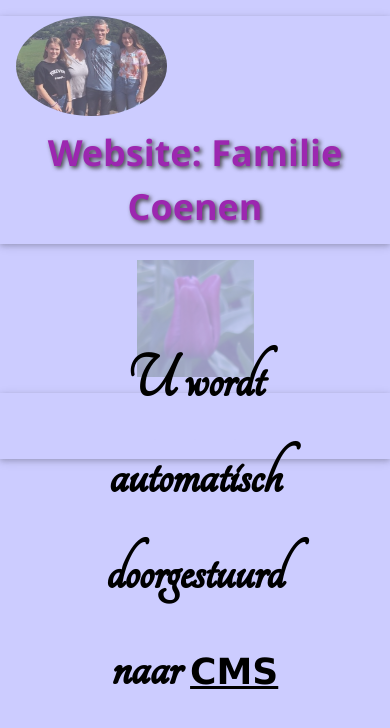
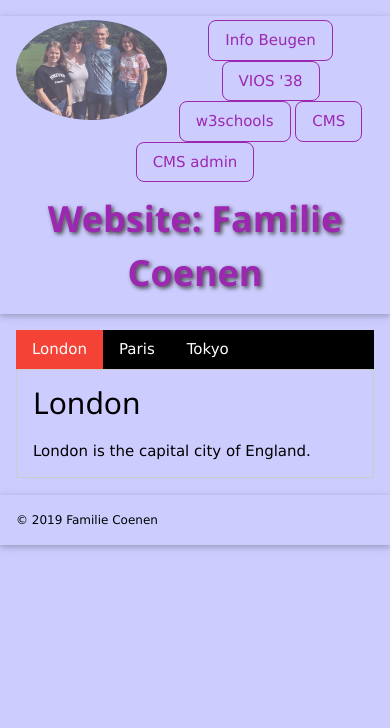
Before and after one commit to harmcoenen/website, a PHP site: page / in a window 390 px wide. Shown: the top 728 px of the page. Run offline with PHP 8.4, Linux system fonts and the light colour scheme.

Commit message:
New mechanism for responsive tabs

```diff
--- a/public/www/index.html
+++ b/public/www/index.html
@@ -19,32 +19,65 @@
 
     <body class="w3-pale-purple">
 
-        <header class="w3-container w3-card w3-center w3-pale-purple w3-text-purple w3-margin-top w3-margin-bottom">
-            <a href="http://www.familiecoenen.nl">
-                <img class="w3-left w3-circle" src="images/titelfoto.jpg" alt="Family Picture" width="151" height="100" style="opacity:0.7" onmouseover="this.style.opacity=1" onmouseout="this.style.opacity=0.7">
-            </a>
-            <h1 class="w3-right" style="text-shadow:2px 2px 4px #444">
-                <b>Website: Familie Coenen</b>
-            </h1>
+        <header class="w3-container w3-card w3-center w3-pale-purple w3-text-purple w3-margin-top w3-margin-bottom w3-padding-4">
+            <a href="http://www.familiecoenen.nl"><img class="w3-left w3-circle" src="images/titelfoto.jpg" alt="Family Picture" width="151" height="100" style="opacity:0.7" onmouseover="this.style.opacity=1" onmouseout="this.style.opacity=0.7"></a>
+            <a href="https://beugen.info"><button class="w3-btn w3-border w3-border-purple w3-round-large">Info Beugen</button></a>
+            <a href="http://www.vios38.nl"><button class="w3-btn w3-border w3-border-purple w3-round-large">VIOS '38 </button></a>
+            <a href="http://www.w3schools.com"><button class="w3-btn w3-border w3-border-purple w3-round-large">w3schools </button></a>
+            <a href="http://www.familiecoenen.nl/cms"><button class="w3-btn w3-border w3-border-purple w3-round-large">CMS </button></a>
+            <a href="http://www.familiecoenen.nl/cms/administrator"><button class="w3-btn w3-border w3-border-purple w3-round-large">CMS admin</button></a>
+            <a href="http://www.familiecoenen.nl"><h1 class="w3-right" style="text-shadow:2px 2px 4px #444"><b>Website: Familie Coenen</b></h1></a>
         </header>
 
-        <div class="w3-display-container w3-center">
-            <img class="w3-opacity-max" src="images/favicon.jpg" alt="Family Picture" style="width:30%">
-            <p class="w3-padding w3-display-topmiddle w3-tangerine w3-jumbo">
-                <b>U wordt automatisch doorgestuurd naar
-                    <a style="font-size:36px;font-family:Verdana,sans-serif" href="http://www.familiecoenen.nl/cms">CMS</a>
-                </b>
-            </p>
-            <!-- <div class="w3-container w3-center w3-animate-bottom-custom">
-                <img width="604" height="400" alt="Family Picture" src="images/titelfoto.jpg">
-            </div> -->
+       <div class="w3-container">
+            <div class="w3-bar w3-black">
+                <button class="w3-bar-item w3-button tablink w3-red" onclick="openItem(event,'London')">London</button>
+                <button class="w3-bar-item w3-button tablink" onclick="openItem(event,'Paris')">Paris</button>
+                <button class="w3-bar-item w3-button tablink" onclick="openItem(event,'Tokyo')">Tokyo</button>
+            </div>
+
+            <div id="London" class="w3-container w3-border item">
+                <h2>London</h2>
+                <p>London is the capital city of England.</p>
+            </div>
+
+            <div id="Paris" class="w3-container w3-border item" style="display:none">
+                <h2>Paris</h2>
+                <p>Paris is the capital of France.</p>
+            </div>
+
+            <div id="Tokyo" class="w3-container w3-border item" style="display:none">
+                <h2>Tokyo</h2>
+                <p>Tokyo is the capital of Japan.</p>
+            </div>
         </div>
 
-        <footer class="w3-container w3-card w3-center w3-pale-purple w3-text-pale-purple w3-margin-top w3-margin-bottom">
-            <h2>
-                <a href="http://www.familiecoenen.nl/recordings.php">________</a>
-            </h2>
+        <footer class="w3-container w3-card w3-center w3-pale-purple w3-text-purple w3-margin-top w3-margin-bottom w3-padding-4">
+            <p id="copyrightyear" class="w3-left w3-text-black w3-small"></p>
+            <a href="http://www.familiecoenen.nl/recordings.php"><button class="w3-right w3-btn w3-text-pale-purple w3-border-0 w3-border-pale-purple w3-round-large">recordings</button></a>
         </footer>
+
+        <script>
+            function openItem(event, itemName) {
+                var i, items, tablinks;
+
+                items = document.getElementsByClassName("item");
+                for (i = 0; i < items.length; i++) {
+                    items[i].style.display = "none";
+                }
+
+                tablinks = document.getElementsByClassName("tablink");
+                for (i = 0; i < items.length; i++) {
+                    tablinks[i].className = tablinks[i].className.replace(" w3-red", "");
+                }
+
+                document.getElementById(itemName).style.display = "block";
+                event.currentTarget.className += " w3-red";
+            }
+
+            var d = new Date();
+            document.getElementById("copyrightyear").innerHTML = "&copy; " + d.getFullYear() + " Familie Coenen";
+        </script>
 
     </body>
 </html>
--- a/public/www/w3-custom.css
+++ b/public/www/w3-custom.css
@@ -1,6 +1,10 @@
+/* Padding */
+.w3-padding-4{padding-top:4px!important;padding-bottom:4px!important}
+.w3-padding-8{padding-top:8px!important;padding-bottom:8px!important}
 /* Colors */
 .w3-pale-purple,.w3-hover-pale-purple:hover{color:#000!important;background-color:#ccccff!important}
 .w3-text-pale-purple,.w3-hover-text-pale-purple:hover{color:#ccccff!important}
+.w3-border-pale-purple,.w3-hover-border-pale-purple:hover{border-color:#ccccff!important}
 /* Fonts */
 .w3-tangerine{font-family:"Tangerine",serif}
 /* Animations */
```
